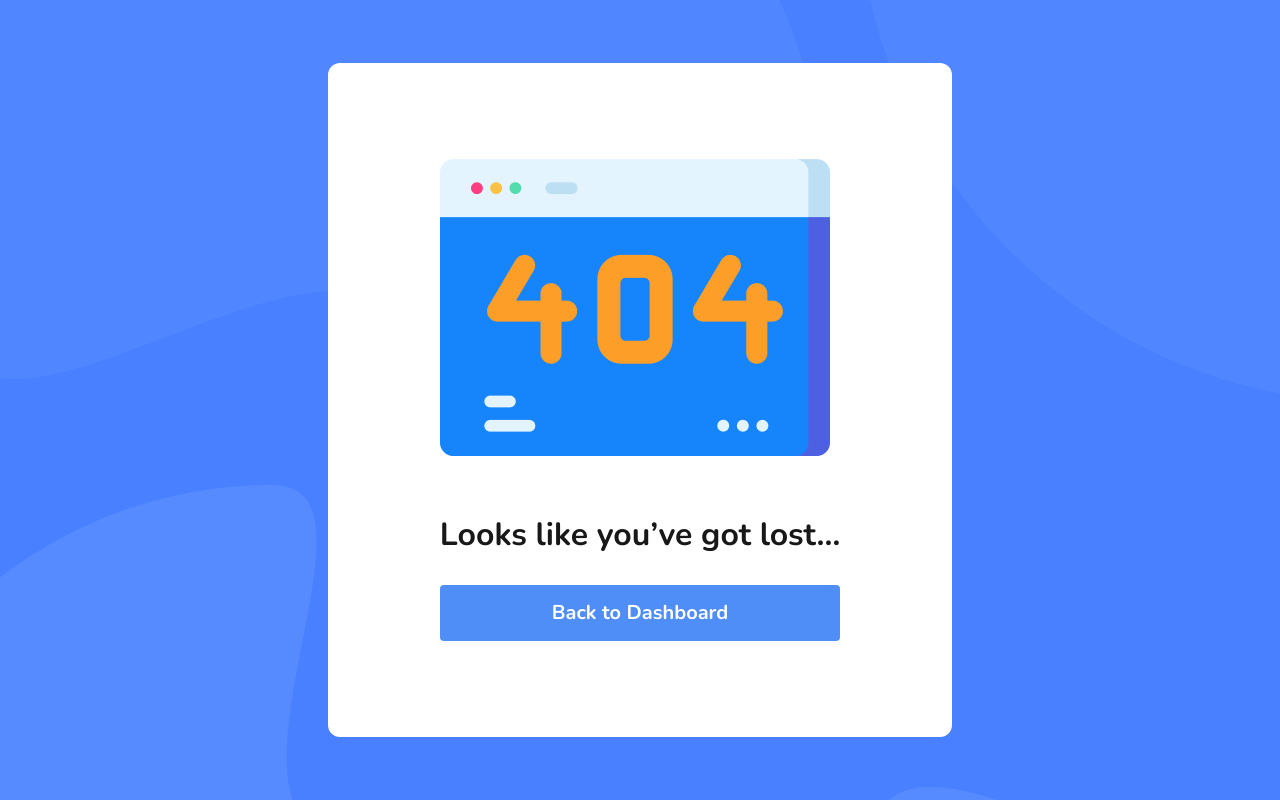
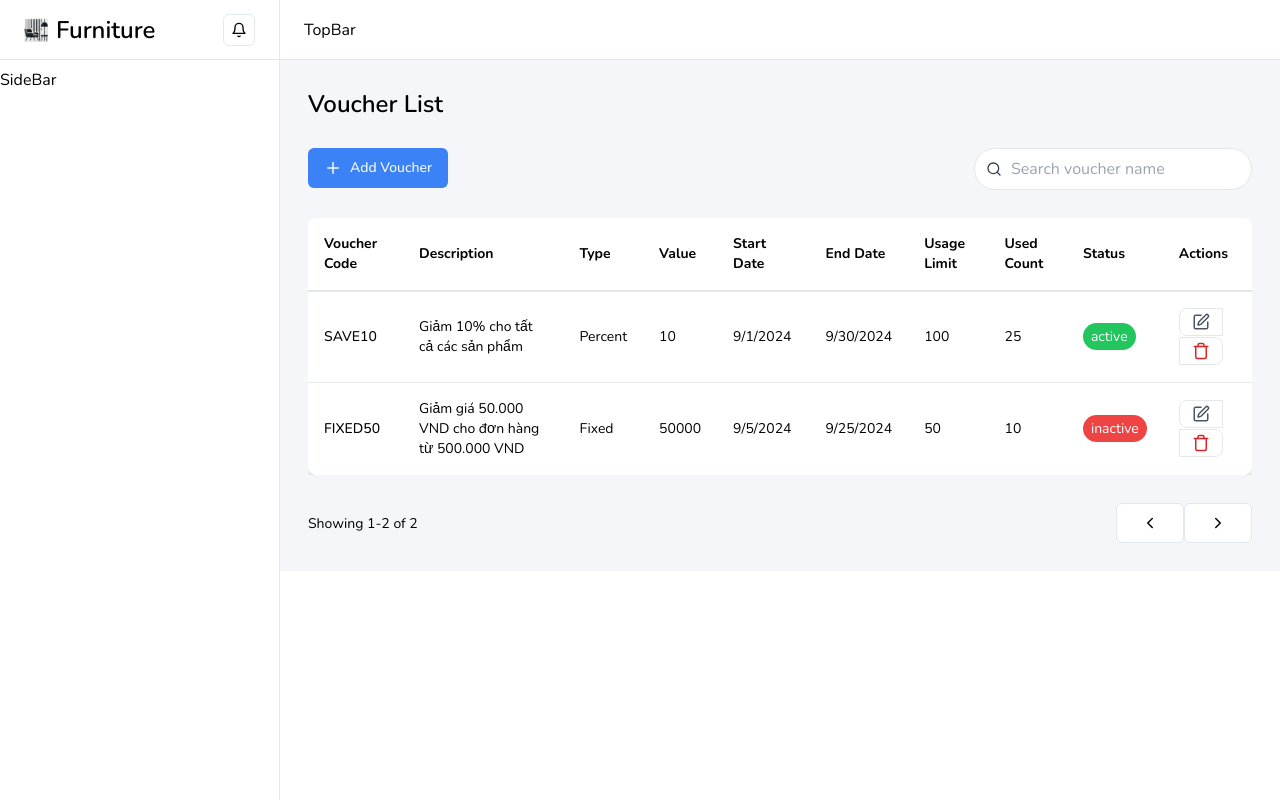
Before and after one commit to Furniture-Graduation-Project/Front-End_Admin, a React (Vite) app: page /voucher in a window 1280 px wide. Built offline with nearby package versions, Linux system fonts and the light colour scheme.

Commit message:
listVoucher admin client

```diff
--- /dev/null
+++ b/src/pages/(site)/Voucher/Voucher.tsx
@@ -0,0 +1,12 @@
+import React from 'react'
+import { Outlet } from 'react-router-dom'
+
+const Voucher = () => {
+  return (
+    <div>
+      <Outlet></Outlet>
+    </div>
+  )
+}
+
+export default Voucher
--- /dev/null
+++ b/src/pages/(site)/Voucher/VoucherList.tsx
@@ -0,0 +1,118 @@
+import { Edit, Search, Trash, Plus } from 'lucide-react';
+import { Table, TableBody, TableCell, TableHeader, TableRow } from '@/components/ui/table';
+import { Button } from '@/components/ui/button';
+import { ChevronLeft, ChevronRight } from 'lucide-react';
+
+const VoucherList = () => {
+    const vouchers = [
+        {
+            _id: "64f58e5c4e1e9b0012cabc12",
+            code: "SAVE10",
+            description: "Giảm 10% cho tất cả các sản phẩm",
+            type: "Percent",
+            value: 10,
+            startDate: "2024-09-01T00:00:00Z",
+            endDate: "2024-09-30T23:59:59Z",
+            usageLimit: 100,
+            usedCount: 25,
+            status: "active",
+        },
+        {
+            _id: "64f58f5c4e1e9b0012cacd12",
+            code: "FIXED50",
+            description: "Giảm giá 50.000 VND cho đơn hàng từ 500.000 VND",
+            type: "Fixed",
+            value: 50000,
+            startDate: "2024-09-05T00:00:00Z",
+            endDate: "2024-09-25T23:59:59Z",
+            usageLimit: 50,
+            usedCount: 10,
+            status: "inactive",
+        },
+    ];
+
+    return (
+        <div className='container mx-auto p-7 bg-[#f5f6fa]'>
+            {/* Thanh tìm kiếm */}
+            <div className='flex justify-between items-center mb-7'>
+                <div className='text-2xl font-semibold'>Voucher List</div>
+            </div>
+            <div className='w-full flex justify-between pb-7'>
+                <a href='/voucher/add'>
+                    <Button variant='primary' className='flex items-center space-x-2'>
+                        <Plus size={18} />
+                        <span>Add Voucher</span>
+                    </Button>
+                </a>
+                <div className='flex items-center space-x-2'>
+                    <div className='flex items-center space-x-2 relative'>
+                        <Search className='text-gray-700 absolute left-5' size={16} />
+                        <input
+                            type='text'
+                            placeholder='Search voucher name'
+                            className='border rounded-3xl py-2 px-9 focus:outline-none focus:ring-2 focus:ring-blue-500'
+                        />
+                    </div>
+                </div>
+            </div>
+            {/* Bảng danh sách voucher */}
+            <Table className='w-full bg-white shadow-md rounded-lg overflow-hidden'>
+                <TableHeader className='border-b-2'>
+                    <TableRow className='text-left'>
+                        <TableCell className='p-4 font-bold'>Voucher Code</TableCell>
+                        <TableCell className='p-4 font-bold'>Description</TableCell>
+                        <TableCell className='p-4 font-bold'>Type</TableCell>
+                        <TableCell className='p-4 font-bold'>Value</TableCell>
+                        <TableCell className='p-4 font-bold'>Start Date</TableCell>
+                        <TableCell className='p-4 font-bold'>End Date</TableCell>
+                        <TableCell className='p-4 font-bold'>Usage Limit</TableCell>
+                        <TableCell className='p-4 font-bold'>Used Count</TableCell>
+                        <TableCell className='p-4 font-bold'>Status</TableCell>
+                        <TableCell className='p-4 font-bold'>Actions</TableCell>
+                    </TableRow>
+                </TableHeader>
+                <TableBody>
+                    {vouchers.map((voucher) => (
+                        <TableRow key={voucher._id} className='border-t hover:bg-gray-50 transition-colors'>
+                            <TableCell className='p-4 font-medium'>{voucher.code}</TableCell>
+                            <TableCell className='p-4'>{voucher.description}</TableCell>
+                            <TableCell className='p-4'>{voucher.type}</TableCell>
+                            <TableCell className='p-4'>{voucher.value}</TableCell>
+                            <TableCell className='p-4'>{new Date(voucher.startDate).toLocaleDateString()}</TableCell>
+                            <TableCell className='p-4'>{new Date(voucher.endDate).toLocaleDateString()}</TableCell>
+                            <TableCell className='p-4'>{voucher.usageLimit}</TableCell>
+                            <TableCell className='p-4'>{voucher.usedCount}</TableCell>
+                            <TableCell className='p-4'>
+                                <span className={`px-2 py-1 rounded-full text-white ${voucher.status === 'active' ? 'bg-green-500' : 'bg-red-500'}`}>
+                                    {voucher.status}
+                                </span>
+                            </TableCell>
+                            <TableCell className='p-4'>
+                                <button className=' text-gray-600 hover:text-gray-800 transition-colors border border-gray-200 px-3 py-1 rounded-s-lg'>
+                                    <Edit size={18} />
+                                </button>
+                                <button className='text-red-600 hover:text-red-800 transition-colors border border-gray-200 px-3 py-1 rounded-e-lg'>
+                                    <Trash size={18} />
+                                </button>
+                            </TableCell>
+                        </TableRow>
+                    ))}
+                </TableBody>
+            </Table>
+            {/* Phân trang */}
+            <div className='flex justify-between items-center mt-7'>
+                <p className='text-[14px] font-light'>Showing 1-2 of 2</p>
+                <div>
+                    <Button variant='outline'>
+                        <ChevronLeft size={18} className='mx-2' />
+                    </Button>
+                    <Button variant='outline'>
+                        <ChevronRight size={18} className='mx-2' />
+                    </Button>
+                </div>
+            </div>
+        </div>
+    );
+};
+
+export default VoucherList;
```
Also changed, not shown: src/routes/index.ts (+14 -0 lines), src/pages/(site)/Voucher/VoucherAdd.tsx (added), src/pages/(site)/Voucher/VoucherEdit.tsx (added).
